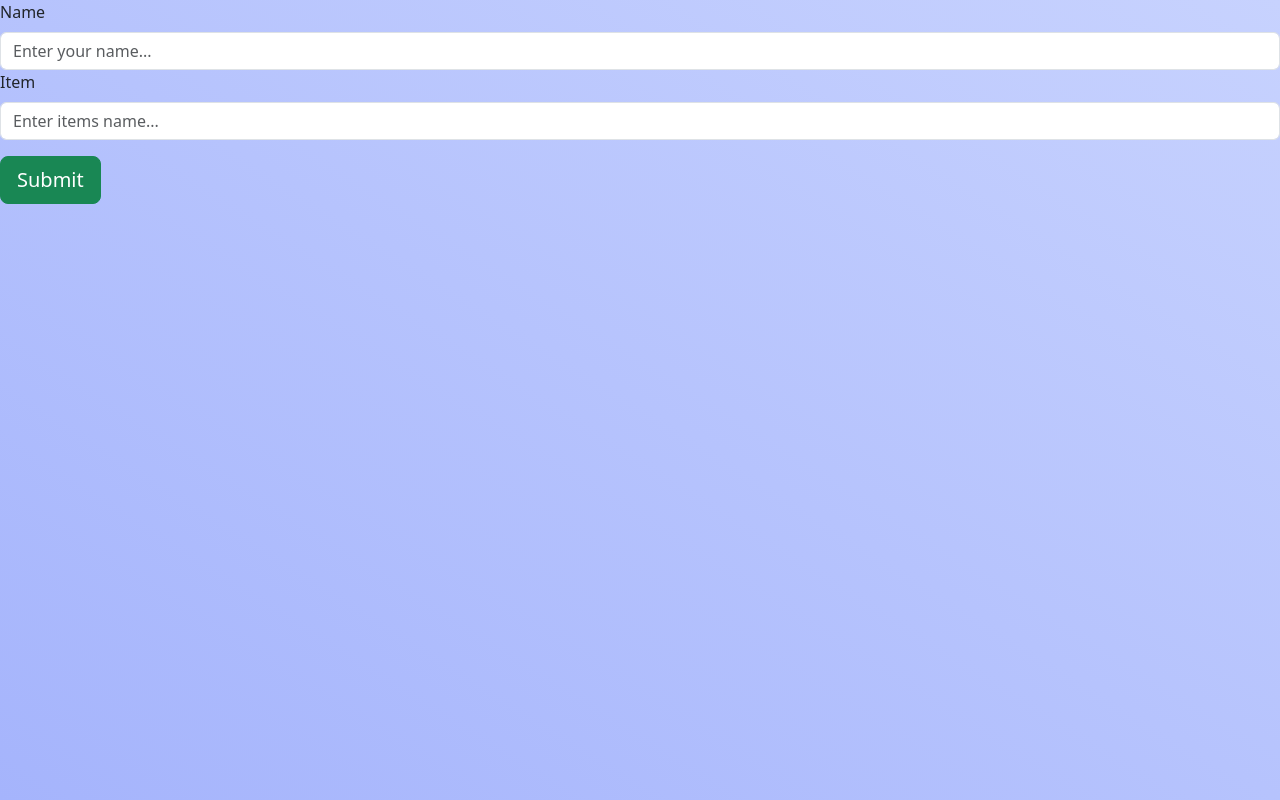
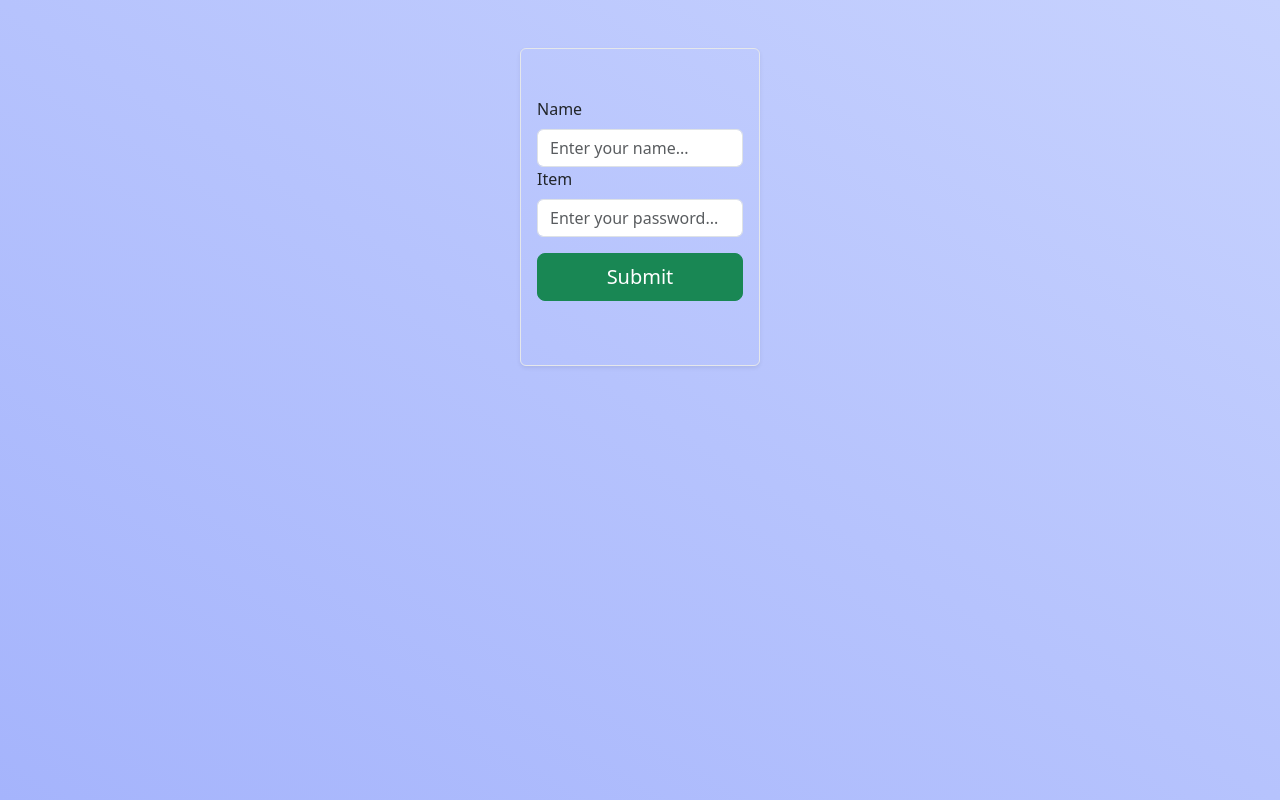
Before and after one commit to czeslaw187/reminder, a Next.js app: page / in a window 1280 px wide. Built offline with nearby package versions, Linux system fonts and the light colour scheme.

Commit message:
added registration form

```diff
--- a/app/page.js
+++ b/app/page.js
@@ -5,8 +5,7 @@ import 'bootstrap/dist/css/bootstrap.min.css';
 import { Button, Form, FormGroup, Input, Label } from "reactstrap";
 import { useDispatch, useSelector } from "react-redux";
 import { useState } from "react";
-import { addItem, addName } from "@/lib/features/dataSlice";
-import { getDataToken } from "@/lib/features/dataSlice";
+import { addForm } from "@/lib/features/dataSlice";
 
 export default function Home() {
 
@@ -20,20 +19,20 @@ export default function Home() {
 
   function onSubmit(e) {
   e.preventDefault()
-  console.log(data)
-  dispatch(addName({name:''}))
-  dispatch(getDataToken(cont))
+  console.log(cont)
+  dispatch(addForm(cont))
+  setCont({name:''})
 }
   return (
     <div className="w-screen h-screen flex flex-col bg-gradient-to-bl from-indigo-200 to-indigo-300">
       <Form>
-        <FormGroup>
+        <FormGroup className="w-[15rem] h-auto mx-auto mt-5 shadow-sm shadow-slate-800 border-1 rounded-md px-3 py-5 flex flex-col justify-center">
           <Label for="name">Name</Label>
-          <Input id="name" name="name" placeholder="Enter your name..." onChange={(e)=>{handleChange(e)}} />
-          <Label for="item">Item</Label>
-          <Input id="item" name="item" placeholder="Enter items name..." onChange={(e)=>{handleChange(e)}}/>
+          <Input id="name" name="name" placeholder="Enter your name..." onChange={(e)=>{handleChange(e)}} value={cont?.name || ''}/>
+          <Label for="password">Item</Label>
+          <Input id="password" name="password" type="password" placeholder="Enter your password..." onChange={(e)=>{handleChange(e)}} value={cont?.password || ''}/>
+          <Button size="lg" color="success" className="my-3" onClick={(e)=>{onSubmit(e)}}>Submit</Button>
         </FormGroup>
-        <Button size="lg" color="success" onClick={(e)=>{onSubmit(e)}}>Submit</Button>
       </Form>
     </div>
   );
```
